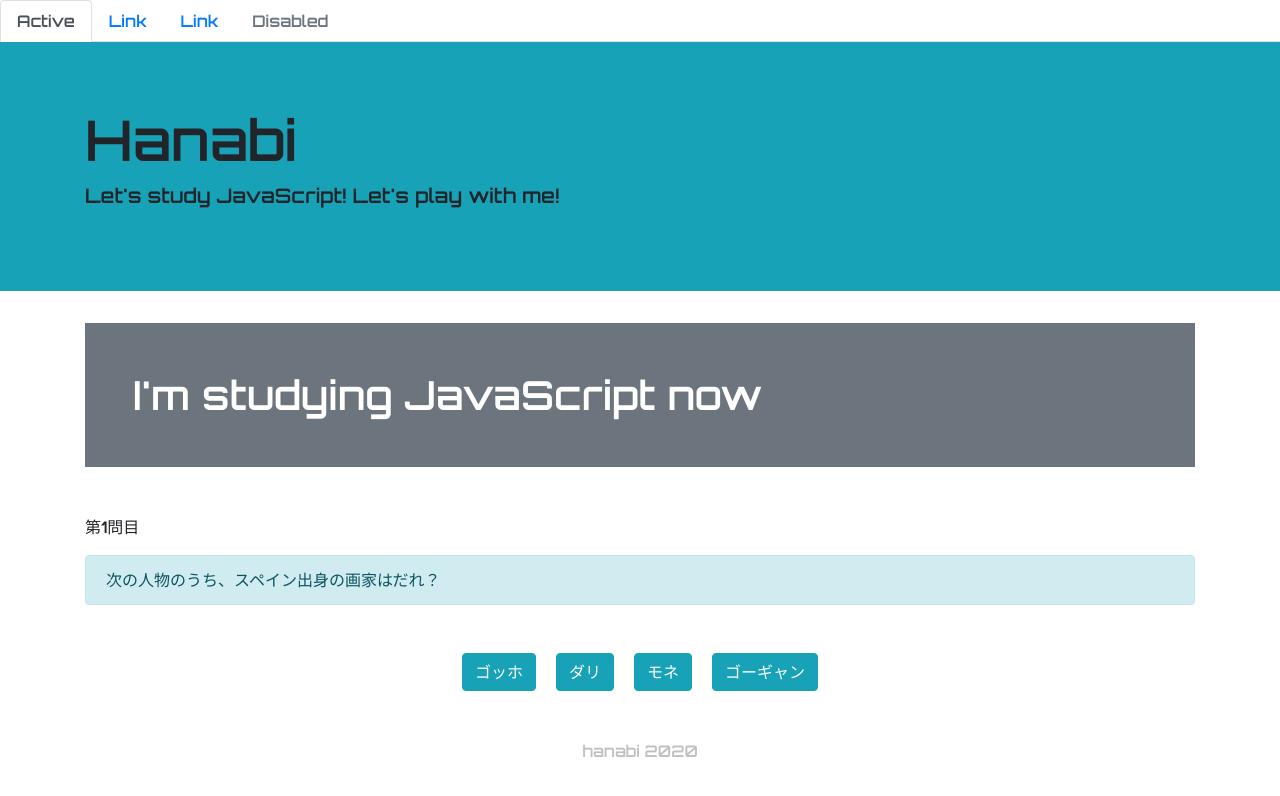
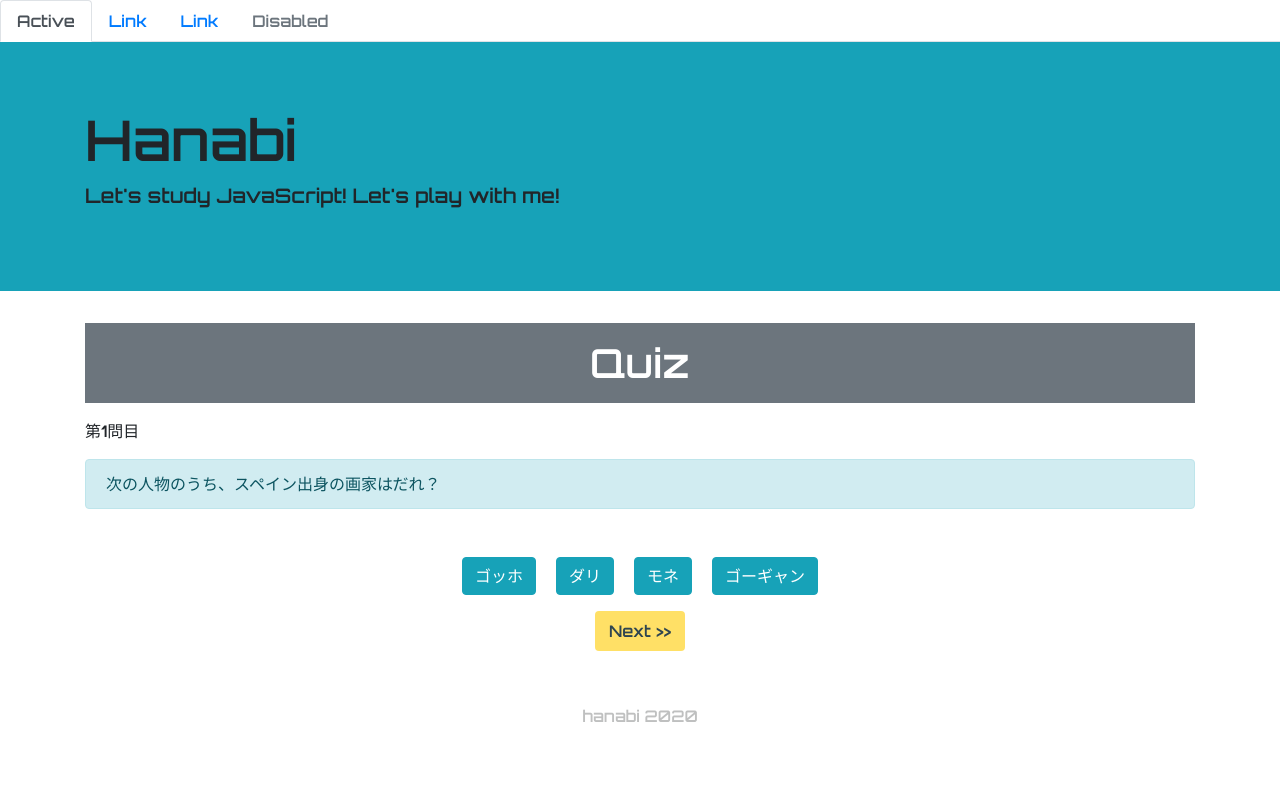
Before and after one commit to hanabi7654321/JavaScript-Pages, a plain HTML site: page index.html in a window 1280 px wide. Drawn offline with nearby package versions, Linux system fonts and the light colour scheme.

Commit message:
Next-buttonをデザイン

```diff
--- a/index.html
+++ b/index.html
@@ -55,7 +55,7 @@
     <main>
 
       <div class="container">
-        <h1 class="bg-secondary  text-white mb-5 p-5">I'm studying  JavaScript now</h1>
+        <h1 class="bg-secondary text-center text-white mb-3 p-3">Quiz　</h1>
 
         <p id="quiz-count">全部で3問！</p>
 
@@ -71,6 +71,9 @@
         <button type="button" class="ml-1 btn btn-info wf-roundedmplus1c">3 : ...Who is Hanabi ?</button>
       </div>
 
+      <div class="text-center">
+        <button id="next-btn" class="next mt-3 text-center">Next >></button>
+      </div>
 
 
       <!-- Bootstrap Javascript(jQuery含む) -->
--- a/style.css
+++ b/style.css
@@ -33,6 +33,16 @@ body {
   color: #8e9aaf;
 }
 
+#next-btn {
+  background: #ffe066;
+  color:#2f4550;
+  border: 0 none;
+  padding: 8px 14px;
+  margin: 5px auto;
+  align-content: center;
+  border-radius: 4px;
+}
+
 
 .footer {
   color: #bfc0c0;
```
